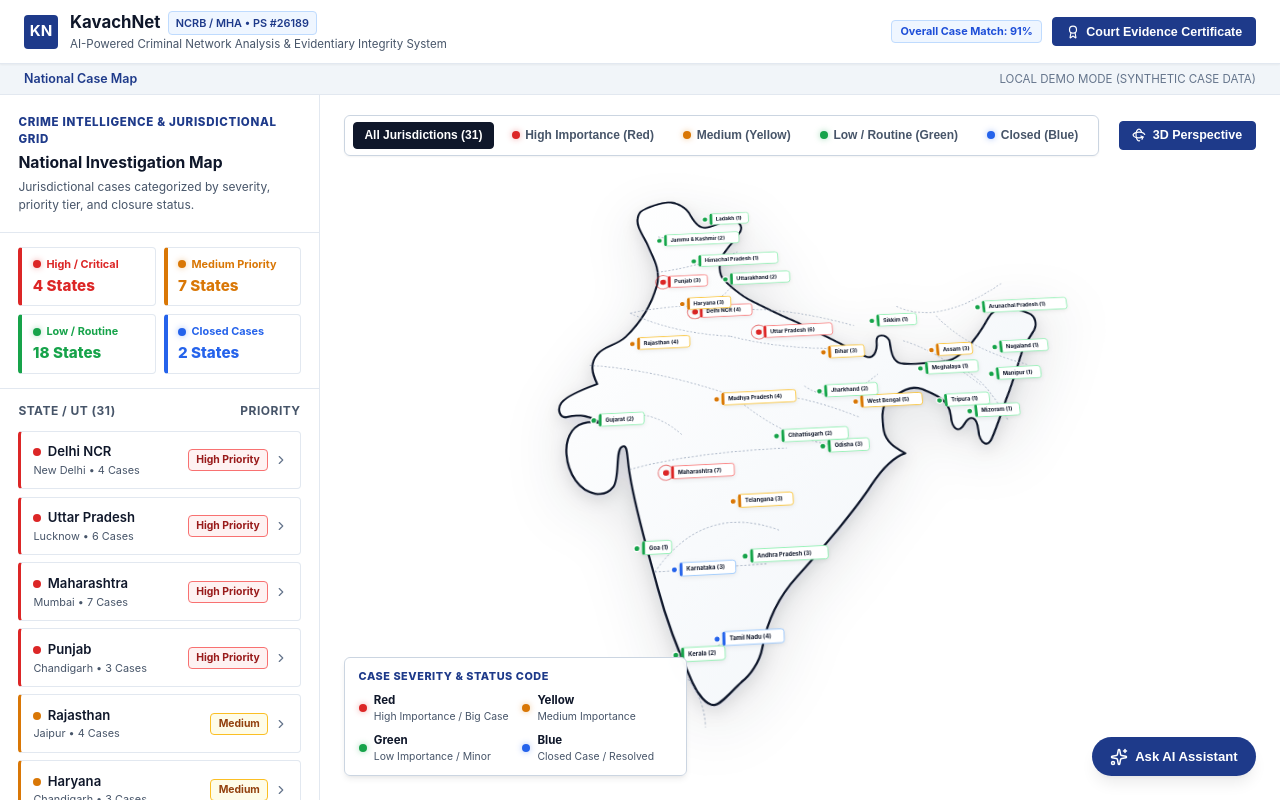
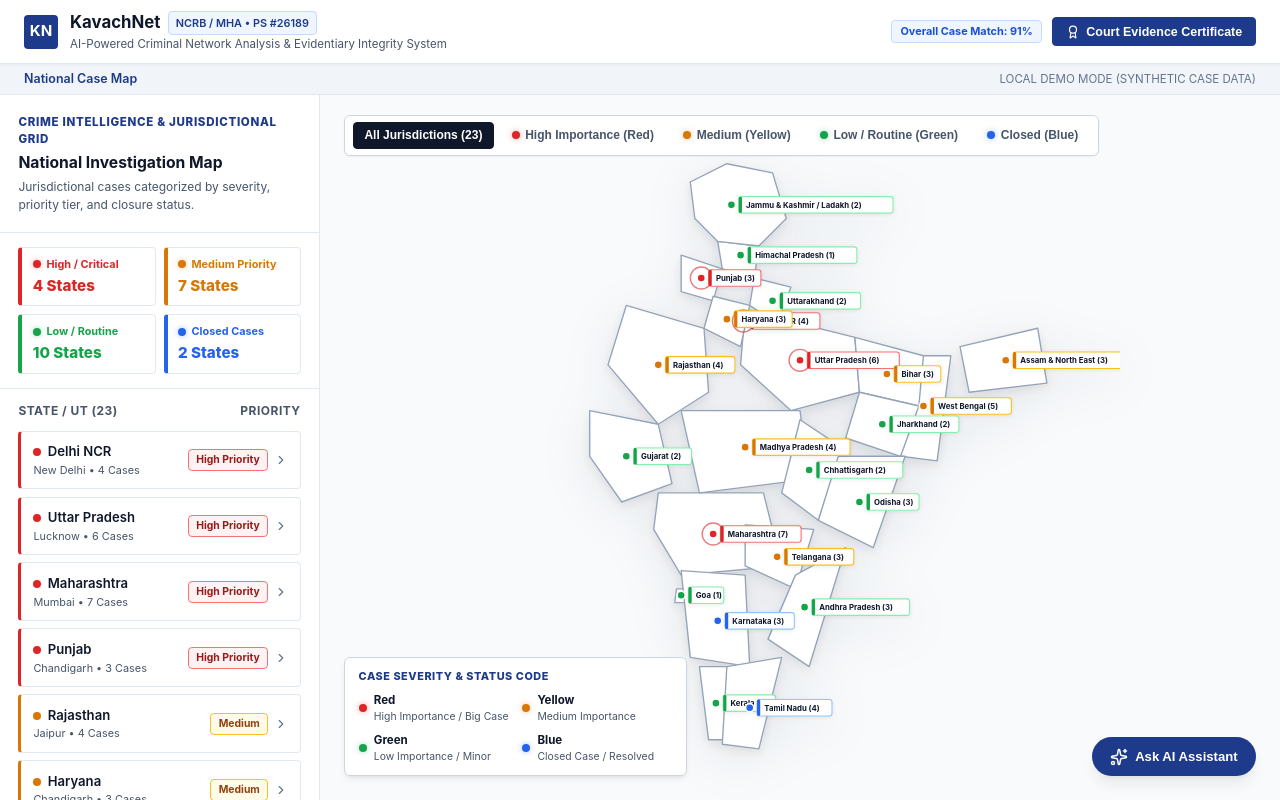
Before and after one commit to Yamadakun101/SIH2026, a React (Vite) app in the folder frontend/: page / in a window 1280 px wide. Built offline with nearby package versions, Linux system fonts and the light colour scheme.

Commit message:
feat(map): render clean simple flat 2D India map without 3D rotation distortion

```diff
--- a/frontend/src/components/IndiaMap/IndiaMap.jsx
+++ b/frontend/src/components/IndiaMap/IndiaMap.jsx
@@ -2,8 +2,7 @@ import React, { useState } from 'react';
 import {
   ChevronRight,
   X,
-  ArrowRight,
-  Rotate3d
+  ArrowRight
 } from 'lucide-react';
 import { CASES_LIST } from '../../data/casesData';
 
@@ -55,53 +54,273 @@ const COLOR_TIERS = {
   }
 };
 
-// Standard normal India state coordinates & color-coordinated data
+// Clean, simple and accurate India state polygons and coordinates
 const INDIA_REGIONS = [
   // 🔴 RED - HIGH IMPORTANCE / BIG CASES
-  { code: 'DL', name: 'Delhi NCR', capital: 'New Delhi', x: 295, y: 245, cases: 4, importance: 'HIGH', dominantCase: 'Kidnapping & Criminal Nexus (DL-2026-0412)' },
-  { code: 'UP', name: 'Uttar Pradesh', capital: 'Lucknow', x: 395, y: 285, cases: 6, importance: 'HIGH', dominantCase: 'Inter-State Arms Supply Syndicate' },
-  { code: 'MH', name: 'Maharashtra', capital: 'Mumbai', x: 245, y: 510, cases: 7, importance: 'HIGH', dominantCase: 'Organized Hawala & Money Laundering' },
-  { code: 'PB', name: 'Punjab', capital: 'Chandigarh', x: 245, y: 190, cases: 3, importance: 'HIGH', dominantCase: 'Cross-Border Drone Contraband Network' },
+  {
+    code: 'DL',
+    name: 'Delhi NCR',
+    capital: 'New Delhi',
+    cx: 288,
+    cy: 222,
+    cases: 4,
+    importance: 'HIGH',
+    dominantCase: 'Kidnapping & Criminal Nexus (DL-2026-0412)',
+    path: 'M 280,215 L 296,215 L 296,230 L 280,230 Z'
+  },
+  {
+    code: 'UP',
+    name: 'Uttar Pradesh',
+    capital: 'Lucknow',
+    cx: 350,
+    cy: 265,
+    cases: 6,
+    importance: 'HIGH',
+    dominantCase: 'Inter-State Arms Supply Syndicate',
+    path: 'M 290,210 L 410,240 L 415,300 L 340,320 L 285,270 Z'
+  },
+  {
+    code: 'MH',
+    name: 'Maharashtra',
+    capital: 'Mumbai',
+    cx: 255,
+    cy: 455,
+    cases: 7,
+    importance: 'HIGH',
+    dominantCase: 'Organized Hawala & Money Laundering',
+    path: 'M 195,410 L 310,410 L 330,490 L 220,500 L 190,450 Z'
+  },
+  {
+    code: 'PB',
+    name: 'Punjab',
+    capital: 'Chandigarh',
+    cx: 242,
+    cy: 175,
+    cases: 3,
+    importance: 'HIGH',
+    dominantCase: 'Cross-Border Drone Contraband Network',
+    path: 'M 220,150 L 265,165 L 255,200 L 220,190 Z'
+  },
 
   // 🟡 YELLOW - MEDIUM IMPORTANCE
-  { code: 'RJ', name: 'Rajasthan', capital: 'Jaipur', x: 195, y: 295, cases: 4, importance: 'MEDIUM', dominantCase: 'Recruitment & Examination Fraud' },
-  { code: 'HR', name: 'Haryana', capital: 'Chandigarh', x: 275, y: 230, cases: 3, importance: 'MEDIUM', dominantCase: 'Vehicle Re-Registration Racket' },
-  { code: 'WB', name: 'West Bengal', capital: 'Kolkata', x: 540, y: 410, cases: 5, importance: 'MEDIUM', dominantCase: 'Counterfeit Currency Circulation' },
-  { code: 'BR', name: 'Bihar', capital: 'Patna', x: 495, y: 325, cases: 3, importance: 'MEDIUM', dominantCase: 'Synthetic SIM Cloning Ring' },
-  { code: 'MP', name: 'Madhya Pradesh', capital: 'Bhopal', x: 325, y: 395, cases: 4, importance: 'MEDIUM', dominantCase: 'Mining Heavy Equipment Scam' },
-  { code: 'TG', name: 'Telangana', capital: 'Hyderabad', x: 345, y: 560, cases: 3, importance: 'MEDIUM', dominantCase: 'Crypto Investment Layering' },
-  { code: 'AS', name: 'Assam', capital: 'Dispur', x: 665, y: 330, cases: 3, importance: 'MEDIUM', dominantCase: 'Wildlife Transit Network' },
+  {
+    code: 'RJ',
+    name: 'Rajasthan',
+    capital: 'Jaipur',
+    cx: 195,
+    cy: 270,
+    cases: 4,
+    importance: 'MEDIUM',
+    dominantCase: 'Recruitment & Examination Fraud',
+    path: 'M 160,205 L 245,230 L 250,300 L 195,335 L 140,270 Z'
+  },
+  {
+    code: 'HR',
+    name: 'Haryana',
+    capital: 'Chandigarh',
+    cx: 270,
+    cy: 220,
+    cases: 3,
+    importance: 'MEDIUM',
+    dominantCase: 'Vehicle Re-Registration Racket',
+    path: 'M 255,195 L 295,205 L 285,250 L 245,230 Z'
+  },
+  {
+    code: 'WB',
+    name: 'West Bengal',
+    capital: 'Kolkata',
+    cx: 485,
+    cy: 315,
+    cases: 5,
+    importance: 'MEDIUM',
+    dominantCase: 'Counterfeit Currency Circulation',
+    path: 'M 480,260 L 515,260 L 500,375 L 460,370 Z'
+  },
+  {
+    code: 'BR',
+    name: 'Bihar',
+    capital: 'Patna',
+    cx: 445,
+    cy: 280,
+    cases: 3,
+    importance: 'MEDIUM',
+    dominantCase: 'Synthetic SIM Cloning Ring',
+    path: 'M 410,240 L 485,260 L 480,315 L 415,300 Z'
+  },
+  {
+    code: 'MP',
+    name: 'Madhya Pradesh',
+    capital: 'Bhopal',
+    cx: 290,
+    cy: 360,
+    cases: 4,
+    importance: 'MEDIUM',
+    dominantCase: 'Mining Heavy Equipment Scam',
+    path: 'M 220,320 L 350,320 L 360,395 L 240,410 Z'
+  },
+  {
+    code: 'TG',
+    name: 'Telangana',
+    capital: 'Hyderabad',
+    cx: 325,
+    cy: 480,
+    cases: 3,
+    importance: 'MEDIUM',
+    dominantCase: 'Crypto Investment Layering',
+    path: 'M 290,445 L 365,450 L 345,515 L 290,490 Z'
+  },
+  {
+    code: 'AS',
+    name: 'Assam & North East',
+    capital: 'Dispur',
+    cx: 575,
+    cy: 265,
+    cases: 3,
+    importance: 'MEDIUM',
+    dominantCase: 'Wildlife Transit Network',
+    path: 'M 525,250 L 610,230 L 620,290 L 535,300 Z'
+  },
 
   // 🟢 GREEN - LOW IMPORTANCE / MINOR CASES / ROUTINE
-  { code: 'GJ', name: 'Gujarat', capital: 'Gandhinagar', x: 135, y: 420, cases: 2, importance: 'LOW', dominantCase: 'Port Cargo Weight Discrepancy' },
-  { code: 'OR', name: 'Odisha', capital: 'Bhubaneswar', x: 485, y: 480, cases: 3, importance: 'LOW', dominantCase: 'Commercial Trademark Dispute' },
-  { code: 'CT', name: 'Chhattisgarh', capital: 'Raipur', x: 415, y: 460, cases: 2, importance: 'LOW', dominantCase: 'Highway Checkpost Log Audit' },
-  { code: 'JH', name: 'Jharkhand', capital: 'Ranchi', x: 485, y: 390, cases: 2, importance: 'LOW', dominantCase: 'Industrial Equipment Verification' },
-  { code: 'AP', name: 'Andhra Pradesh', capital: 'Amaravati', x: 360, y: 645, cases: 3, importance: 'LOW', dominantCase: 'Retail Counterfeit Brand Alert' },
-  { code: 'KL', name: 'Kerala', capital: 'Thiruvananthapuram', x: 255, y: 785, cases: 2, importance: 'LOW', dominantCase: 'Local Stamp Paper Forgery' },
-  { code: 'HP', name: 'Himachal Pradesh', capital: 'Shimla', x: 295, y: 155, cases: 1, importance: 'LOW', dominantCase: 'Tourist ID Verification Log' },
-  { code: 'UT', name: 'Uttarakhand', capital: 'Dehradun', x: 345, y: 190, cases: 2, importance: 'LOW', dominantCase: 'Toll Barrier Evasion Record' },
-  { code: 'JK', name: 'Jammu & Kashmir', capital: 'Srinagar', x: 240, y: 115, cases: 2, importance: 'LOW', dominantCase: 'Routine Entry Checkpoint Register' },
-  { code: 'LA', name: 'Ladakh', capital: 'Leh', x: 315, y: 80, cases: 1, importance: 'LOW', dominantCase: 'High Altitude Station Report' },
-  { code: 'GA', name: 'Goa', capital: 'Panaji', x: 200, y: 625, cases: 1, importance: 'LOW', dominantCase: 'Commercial Establishment Infraction' },
-  { code: 'SK', name: 'Sikkim', capital: 'Gangtok', x: 575, y: 275, cases: 1, importance: 'LOW', dominantCase: 'Border Transit Goods Inspection' },
-  { code: 'AR', name: 'Arunachal Pradesh', capital: 'Itanagar', x: 745, y: 260, cases: 1, importance: 'LOW', dominantCase: 'Regional Patrol Register' },
-  { code: 'ML', name: 'Meghalaya', capital: 'Shillong', x: 645, y: 360, cases: 1, importance: 'LOW', dominantCase: 'Timber Movement Permit Check' },
-  { code: 'NL', name: 'Nagaland', capital: 'Kohima', x: 765, y: 330, cases: 1, importance: 'LOW', dominantCase: 'Jurisdictional Boundary Log' },
-  { code: 'MN', name: 'Manipur', capital: 'Imphal', x: 755, y: 375, cases: 1, importance: 'LOW', dominantCase: 'Local Movement Permit Audit' },
-  { code: 'TR', name: 'Tripura', capital: 'Agartala', x: 670, y: 415, cases: 1, importance: 'LOW', dominantCase: 'Border Fencing Maintenance Log' },
-  { code: 'MZ', name: 'Mizoram', capital: 'Aizawl', x: 715, y: 435, cases: 1, importance: 'LOW', dominantCase: 'Routine Verification Dossier' },
+  {
+    code: 'GJ',
+    name: 'Gujarat',
+    capital: 'Gandhinagar',
+    cx: 160,
+    cy: 370,
+    cases: 2,
+    importance: 'LOW',
+    dominantCase: 'Port Cargo Weight Discrepancy',
+    path: 'M 120,320 L 195,335 L 210,400 L 155,420 L 120,370 Z'
+  },
+  {
+    code: 'OR',
+    name: 'Odisha',
+    capital: 'Bhubaneswar',
+    cx: 415,
+    cy: 420,
+    cases: 3,
+    importance: 'LOW',
+    dominantCase: 'Commercial Trademark Dispute',
+    path: 'M 390,370 L 465,370 L 430,470 L 370,440 Z'
+  },
+  {
+    code: 'CT',
+    name: 'Chhattisgarh',
+    capital: 'Raipur',
+    cx: 360,
+    cy: 385,
+    cases: 2,
+    importance: 'LOW',
+    dominantCase: 'Highway Checkpost Log Audit',
+    path: 'M 350,330 L 395,360 L 370,440 L 330,410 Z'
+  },
+  {
+    code: 'JH',
+    name: 'Jharkhand',
+    capital: 'Ranchi',
+    cx: 440,
+    cy: 335,
+    cases: 2,
+    importance: 'LOW',
+    dominantCase: 'Industrial Equipment Verification',
+    path: 'M 415,300 L 480,315 L 460,370 L 400,350 Z'
+  },
+  {
+    code: 'AP',
+    name: 'Andhra Pradesh',
+    capital: 'Amaravati',
+    cx: 355,
+    cy: 535,
+    cases: 3,
+    importance: 'LOW',
+    dominantCase: 'Retail Counterfeit Brand Alert',
+    path: 'M 345,500 L 400,470 L 360,600 L 315,570 Z'
+  },
+  {
+    code: 'KL',
+    name: 'Kerala',
+    capital: 'Thiruvananthapuram',
+    cx: 258,
+    cy: 640,
+    cases: 2,
+    importance: 'LOW',
+    dominantCase: 'Local Stamp Paper Forgery',
+    path: 'M 240,600 L 270,600 L 275,680 L 250,680 Z'
+  },
+  {
+    code: 'HP',
+    name: 'Himachal Pradesh',
+    capital: 'Shimla',
+    cx: 285,
+    cy: 150,
+    cases: 1,
+    importance: 'LOW',
+    dominantCase: 'Tourist ID Verification Log',
+    path: 'M 260,135 L 305,140 L 300,175 L 265,165 Z'
+  },
+  {
+    code: 'UT',
+    name: 'Uttarakhand',
+    capital: 'Dehradun',
+    cx: 320,
+    cy: 200,
+    cases: 2,
+    importance: 'LOW',
+    dominantCase: 'Toll Barrier Evasion Record',
+    path: 'M 300,175 L 340,185 L 325,225 L 295,205 Z'
+  },
+  {
+    code: 'JK',
+    name: 'Jammu & Kashmir / Ladakh',
+    capital: 'Srinagar',
+    cx: 275,
+    cy: 95,
+    cases: 2,
+    importance: 'LOW',
+    dominantCase: 'Routine Entry Checkpoint Register',
+    path: 'M 230,70 L 270,50 L 320,60 L 335,110 L 305,140 L 260,135 L 235,110 Z'
+  },
+  {
+    code: 'GA',
+    name: 'Goa',
+    capital: 'Panaji',
+    cx: 220,
+    cy: 522,
+    cases: 1,
+    importance: 'LOW',
+    dominantCase: 'Commercial Establishment Infraction',
+    path: 'M 215,515 L 230,515 L 228,530 L 213,530 Z'
+  },
 
   // 🔵 BLUE - CLOSED CASES / RESOLVED / CHARGESHEETED
-  { code: 'KA', name: 'Karnataka', capital: 'Bengaluru', x: 255, y: 660, cases: 3, importance: 'CLOSED', dominantCase: 'SIM Box Gateway (Chargesheet Filed)' },
-  { code: 'TN', name: 'Tamil Nadu', capital: 'Chennai', x: 315, y: 765, cases: 4, importance: 'CLOSED', dominantCase: 'Spurious Pharma Network (Convicted)' }
+  {
+    code: 'KA',
+    name: 'Karnataka',
+    capital: 'Bengaluru',
+    cx: 260,
+    cy: 550,
+    cases: 3,
+    importance: 'CLOSED',
+    dominantCase: 'SIM Box Gateway (Chargesheet Filed)',
+    path: 'M 220,495 L 290,500 L 295,600 L 230,590 Z'
+  },
+  {
+    code: 'TN',
+    name: 'Tamil Nadu',
+    capital: 'Chennai',
+    cx: 295,
+    cy: 645,
+    cases: 4,
+    importance: 'CLOSED',
+    dominantCase: 'Spurious Pharma Network (Convicted)',
+    path: 'M 270,600 L 330,590 L 305,690 L 265,685 Z'
+  }
 ];
 
 export default function IndiaMap({ onSelectCase }) {
   const [selectedState, setSelectedState] = useState(null);
   const [hoveredState, setHoveredState] = useState(null);
-  const [tilt, setTilt] = useState({ rx: 18, rz: -3 });
-  const [is3DMode, setIs3DMode] = useState(true);
   const [activeFilter, setActiveFilter] = useState('ALL'); // 'ALL', 'HIGH', 'MEDIUM', 'LOW', 'CLOSED'
 
   const activeCasesForState = selectedState ? CASES_LIST[selectedState.code] || [] : [];
@@ -118,16 +337,6 @@ export default function IndiaMap({ onSelectCase }) {
     medium: INDIA_REGIONS.filter(r => r.importance === 'MEDIUM').length,
     low: INDIA_REGIONS.filter(r => r.importance === 'LOW').length,
     closed: INDIA_REGIONS.filter(r => r.importance === 'CLOSED').length
-  };
-
-  const handleMouseMove = (e) => {
-    if (!is3DMode) return;
-    const rect = e.currentTarget.getBoundingClientRect();
-    const x = e.clientX - rect.left;
-    const y = e.clientY - rect.top;
-    const rx = 16 + ((y / rect.height) - 0.5) * 14;
-    const rz = -4 + ((x / rect.width) - 0.5) * 12;
-    setTilt({ rx, rz });
   };
 
   return (
@@ -259,13 +468,16 @@ export default function IndiaMap({ onSelectCase }) {
       {/* Map Viewport Area */}
       <div
         className="map-canvas-area"
-        onMouseMove={handleMouseMove}
         style={{
-          perspective: is3DMode ? '1100px' : 'none',
-          background: '#ffffff'
+          background: '#f8fafc',
+          display: 'flex',
+          flexDirection: 'column',
+          alignItems: 'center',
+          justifyContent: 'center',
+          position: 'relative'
         }}
       >
-        {/* Top Filter Chips & View Mode Controls */}
+        {/* Top Filter Chips Bar */}
         <div className="map-top-bar" style={{ zIndex: 20 }}>
           <div className="map-filter-group">
             <button
@@ -299,146 +511,70 @@ export default function IndiaMap({ onSelectCase }) {
               <span className="color-dot blue" /> Closed (Blue)
             </button>
           </div>
-
-          <button
-            className={`header-btn ${is3DMode ? 'primary' : ''}`}
-            onClick={() => setIs3DMode(!is3DMode)}
-            style={{ marginLeft: 'auto' }}
-          >
-            <Rotate3d size={14} />
-            {is3DMode ? '3D Perspective' : '2D Overhead'}
-          </button>
         </div>
 
-        {/* 3D Container Stage */}
+        {/* Clean, Flat Simple Map Container */}
         <div
-          className="map-3d-stage"
           style={{
-            transform: is3DMode
-              ? `rotateX(${tilt.rx}deg) rotateZ(${tilt.rz}deg) scale(0.92)`
-              : 'none',
-            transformStyle: 'preserve-3d',
-            transition: 'transform 0.15s ease-out',
             width: '640px',
-            height: '740px',
-            position: 'relative'
+            height: '700px',
+            position: 'relative',
+            display: 'flex',
+            alignItems: 'center',
+            justifyContent: 'center'
           }}
         >
-          {/* Authentic Vector Map of India */}
           <svg
-            viewBox="0 0 900 960"
+            viewBox="0 0 700 720"
             style={{
               width: '100%',
               height: '100%',
-              filter: 'drop-shadow(0 16px 32px rgba(15, 23, 42, 0.12))'
+              filter: 'drop-shadow(0 10px 25px rgba(15, 23, 42, 0.08))'
             }}
           >
-            {/* SVG Definitions for Glows and Gradients */}
             <defs>
-              <linearGradient id="indiaMapGrad" x1="0%" y1="0%" x2="100%" y2="100%">
-                <stop offset="0%" stopColor="#ffffff" />
-                <stop offset="100%" stopColor="#f1f5f9" />
-              </linearGradient>
-              <filter id="mapElevationShadow" x="-10%" y="-10%" width="120%" height="120%">
-                <feDropShadow dx="0" dy="8" stdDeviation="12" floodColor="#0f172a" floodOpacity="0.1" />
+              <filter id="simpleMapShadow" x="-5%" y="-5%" width="115%" height="115%">
+                <feDropShadow dx="0" dy="4" stdDeviation="6" floodColor="#0f172a" floodOpacity="0.08" />
               </filter>
             </defs>
 
-            {/* User Uploaded Exact Silhouette of India */}
+            {/* Base Map State Polygons */}
+            <g id="mapBaseGeometry" filter="url(#simpleMapShadow)">
+              {INDIA_REGIONS.map((state) => {
+                const isSelected = selectedState?.code === state.code;
+                const isHovered = hoveredState?.code === state.code;
+                const tier = COLOR_TIERS[state.importance];
+                const isDimmed = activeFilter !== 'ALL' && state.importance !== activeFilter;
+
+                let fill = '#ffffff';
+                if (isSelected) fill = tier.bgLight;
+                else if (isHovered) fill = '#f8fafc';
+
+                return (
                   <path
-              id="india-national-boundary"
-              d="M 210,60
-                 C 220,52 245,45 255,45
-                 C 268,45 285,55 292,72
-                 C 298,85 305,95 315,95
-                 C 328,95 342,85 355,85
-                 C 368,85 378,92 372,105
-                 C 365,118 348,135 340,150
-                 C 335,162 335,180 342,190
-                 C 348,198 368,220 385,230
-                 C 405,242 425,255 450,268
-                 C 480,285 520,310 560,335
-                 C 572,342 580,330 580,310
-                 C 580,298 595,298 600,310
-                 C 602,325 600,345 615,350
-                 C 635,355 665,350 685,350
-                 C 705,350 735,320 760,280
-                 C 778,252 805,265 825,275
-                 C 835,280 838,295 828,308
-                 C 818,322 810,332 805,345
-                 C 798,362 785,395 775,415
-                 C 768,430 758,455 745,480
-                 C 738,495 725,492 725,465
-                 C 725,445 715,440 705,455
-                 C 695,470 685,465 685,440
-                 C 685,415 665,405 645,395
-                 C 625,385 605,402 590,412
-                 C 580,418 578,435 580,460
-                 C 582,482 602,492 610,498
-                 C 595,502 575,518 555,545
-                 C 530,580 475,640 435,680
-                 C 405,710 388,745 380,780
-                 C 375,802 360,820 348,828
-                 C 335,838 318,858 308,858
-                 C 298,858 285,842 278,825
-                 C 265,795 245,745 230,685
-                 C 215,625 198,565 190,510
-                 C 185,480 188,460 178,465
-                 C 168,470 175,515 165,528
-                 C 152,545 125,540 108,515
-                 C 92,490 88,455 102,435
-                 C 115,418 138,422 145,425
-                 C 132,412 112,408 95,412
-                 C 82,415 78,398 85,388
-                 C 95,375 125,365 140,360
-                 C 132,342 128,325 140,310
-                 C 152,295 168,298 185,282
-                 C 205,262 225,232 235,195
-                 C 242,168 228,142 222,125
-                 C 215,105 202,88 205,72
-                 C 206,65 208,62 210,60 Z"
-              fill="url(#indiaMapGrad)"
-              stroke="#0f172a"
-              strokeWidth="3.2"
+                    key={state.code}
+                    d={state.path}
+                    fill={fill}
+                    stroke={isSelected ? tier.color : isHovered ? '#0f172a' : '#94a3b8'}
+                    strokeWidth={isSelected ? 2.5 : 1.5}
                     strokeLinejoin="round"
-              filter="url(#mapElevationShadow)"
-            />
-
-            {/* Regional State Boundaries & Contours */}
-            <g stroke="#94a3b8" strokeWidth="1.2" strokeDasharray="3 3" fill="none">
-              {/* Northern Boundaries (J&K, Punjab, Haryana, HP, Uttarakhand) */}
-              <path d="M 238,108 Q 300,120 366,112" />
-              <path d="M 236,172 Q 300,165 366,142" />
-              <path d="M 192,242 Q 280,225 345,245" />
-              <path d="M 295,230 Q 325,245 365,190" />
-
-              {/* Western Boundaries (Rajasthan, Gujarat) */}
-              <path d="M 192,242 Q 260,280 350,290" />
-              <path d="M 128,328 Q 230,340 350,390" />
-              <path d="M 164,418 Q 220,400 270,450" />
-
-              {/* Central & Eastern Boundaries (UP, Bihar, MP, Bengal, Odisha) */}
-              <path d="M 345,245 Q 430,240 546,282" />
-              <path d="M 350,290 Q 440,320 544,320" />
-              <path d="M 350,390 Q 430,380 544,436" />
-              <path d="M 462,380 Q 510,420 578,366" />
-              <path d="M 350,390 Q 430,470 510,480" />
-
-              {/* Deccan & Southern Boundaries (MH, Telangana, Karnataka, AP, TN, Kerala) */}
-              <path d="M 190,502 Q 280,480 430,480" />
-              <path d="M 226,662 Q 300,560 412,608" />
-              <path d="M 226,662 Q 310,660 392,658" />
-              <path d="M 256,802 Q 310,770 362,764" />
-              <path d="M 256,802 Q 295,840 295,888" />
-
-              {/* North-East Region (Assam, Arunachal, Meghalaya, Tripura, Mizoram) */}
-              <path d="M 616,252 Q 680,290 788,220" />
-              <path d="M 678,272 Q 720,330 812,362" />
-              <path d="M 692,356 Q 740,370 772,452" />
-              <path d="M 622,312 Q 670,330 736,392" />
+                    onClick={() => setSelectedState(state)}
+                    onMouseEnter={() => setHoveredState(state)}
+                    onMouseLeave={() => setHoveredState(null)}
+                    style={{
+                      cursor: 'pointer',
+                      opacity: isDimmed ? 0.25 : 1,
+                      transition: 'all 0.15s ease'
+                    }}
+                  >
+                    <title>{state.name} ({tier.label})</title>
+                  </path>
+                );
+              })}
             </g>
 
-            {/* State Markers & Callout Pills with Color Coordination */}
+            {/* Color Coordinated Hotspot Pins & State Badges */}
+            <g id="mapHotspots">
               {INDIA_REGIONS.map((state) => {
                 const isSelected = selectedState?.code === state.code;
                 const isHovered = hoveredState?.code === state.code;
@@ -447,21 +583,21 @@ export default function IndiaMap({ onSelectCase }) {
 
                 return (
                   <g
-                  key={state.code}
+                    key={`pin-${state.code}`}
                     onClick={() => setSelectedState(state)}
                     onMouseEnter={() => setHoveredState(state)}
                     onMouseLeave={() => setHoveredState(null)}
                     style={{
                       cursor: 'pointer',
                       opacity: isDimmed ? 0.25 : 1,
-                    transition: 'opacity 0.2s ease, transform 0.2s ease'
+                      transition: 'opacity 0.2s ease'
                     }}
                   >
-                  {/* Pulsing Beacon Ring for High / Critical States */}
+                    {/* Pulsing Beacon for High Importance */}
                     {state.importance === 'HIGH' && (
                       <circle
-                      cx={state.x}
-                      cy={state.y}
+                        cx={state.cx}
+                        cy={state.cy}
                         r="12"
                         fill="none"
                         stroke={tier.color}
@@ -470,14 +606,14 @@ export default function IndiaMap({ onSelectCase }) {
                       >
                         <animate
                           attributeName="r"
-                        values="8;18;8"
-                        dur="2.4s"
+                          values="6;16;6"
+                          dur="2.2s"
                           repeatCount="indefinite"
                         />
                         <animate
                           attributeName="opacity"
                           values="0.8;0.1;0.8"
-                        dur="2.4s"
+                          dur="2.2s"
                           repeatCount="indefinite"
                         />
                       </circle>
@@ -486,51 +622,51 @@ export default function IndiaMap({ onSelectCase }) {
                     {/* Outer Glow Halo on Hover / Select */}
                     {(isSelected || isHovered) && (
                       <circle
-                      cx={state.x}
-                      cy={state.y}
-                      r={isSelected ? 16 : 12}
+                        cx={state.cx}
+                        cy={state.cy}
+                        r={14}
                         fill={tier.color}
-                      opacity={isSelected ? 0.35 : 0.22}
+                        opacity={0.25}
                       />
                     )}
 
                     {/* Core State Pin Dot with Color Coordination */}
                     <circle
-                    cx={state.x}
-                    cy={state.y}
-                    r={isSelected ? 6 : state.importance === 'HIGH' ? 5.5 : 4.5}
+                      cx={state.cx}
+                      cy={state.cy}
+                      r={isSelected ? 6 : state.code === 'DL' ? 5.5 : 4.5}
                       fill={tier.color}
                       stroke="#ffffff"
                       strokeWidth="1.8"
                     />
 
-                  {/* State Name Callout Pill with Left Color Accent */}
-                  <g transform={`translate(${state.x + 8}, ${state.y - 10})`}>
+                    {/* State Name Callout Badge */}
+                    <g transform={`translate(${state.cx + 8}, ${state.cy - 9})`}>
                       <rect
                         x="0"
                         y="0"
-                      width={state.name.length * 6.5 + 24}
-                      height="20"
-                      rx="4"
+                        width={state.name.length * 6.2 + 20}
+                        height="18"
+                        rx="3"
                         fill={isSelected ? '#0f172a' : '#ffffff'}
                         stroke={isSelected ? '#0f172a' : tier.border}
                         strokeWidth="1.2"
-                      filter="drop-shadow(0 2px 4px rgba(0,0,0,0.08))"
+                        filter="drop-shadow(0 1px 3px rgba(0,0,0,0.08))"
                       />
 
-                    {/* Color Stripe on Left Edge of Pill */}
+                      {/* Color Stripe on Left Edge */}
                       <rect
                         x="0"
                         y="0"
-                      width="4"
-                      height="20"
-                      rx="2"
+                        width="3.5"
+                        height="18"
+                        rx="1.5"
                         fill={tier.color}
                       />
 
                       <text
-                      x="10"
-                      y="13"
+                        x="8"
+                        y="12.5"
                         fontSize="8.5"
                         fontWeight="700"
                         fill={isSelected ? '#ffffff' : '#0f172a'}
@@ -542,6 +678,7 @@ export default function IndiaMap({ onSelectCase }) {
                   </g>
                 );
               })}
+            </g>
           </svg>
         </div>
 
```
Lines whose indentation alone changed are shown as unchanged.
